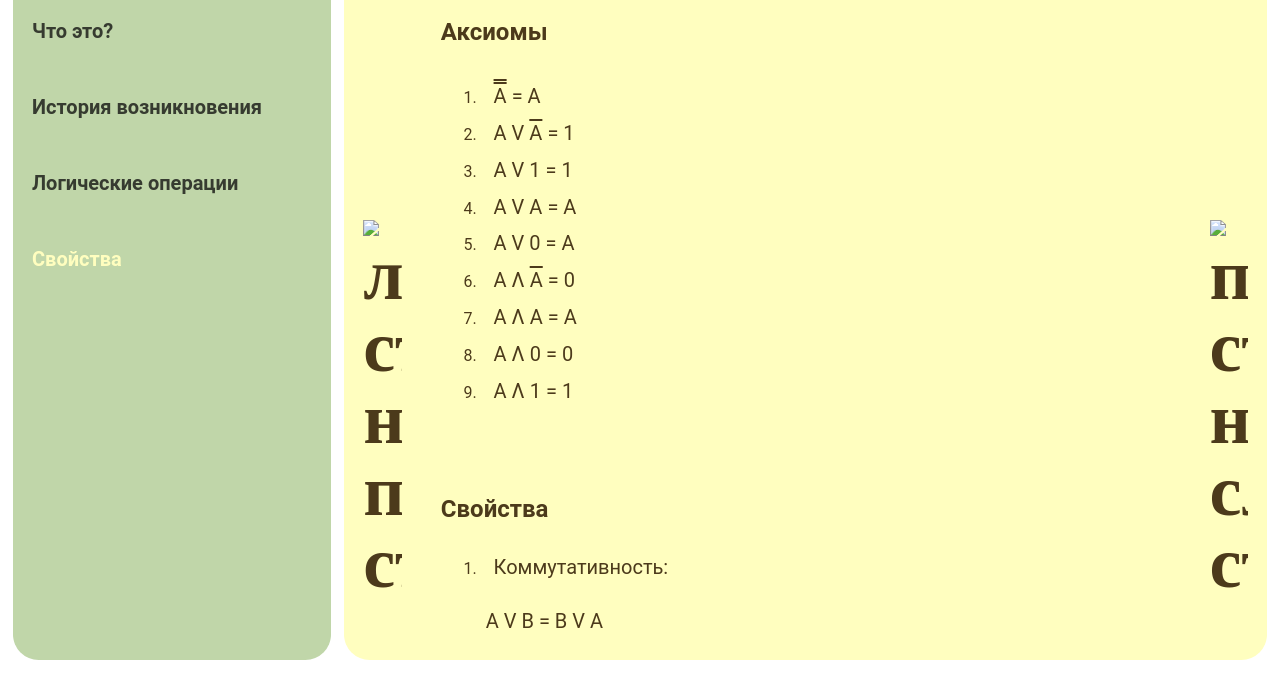
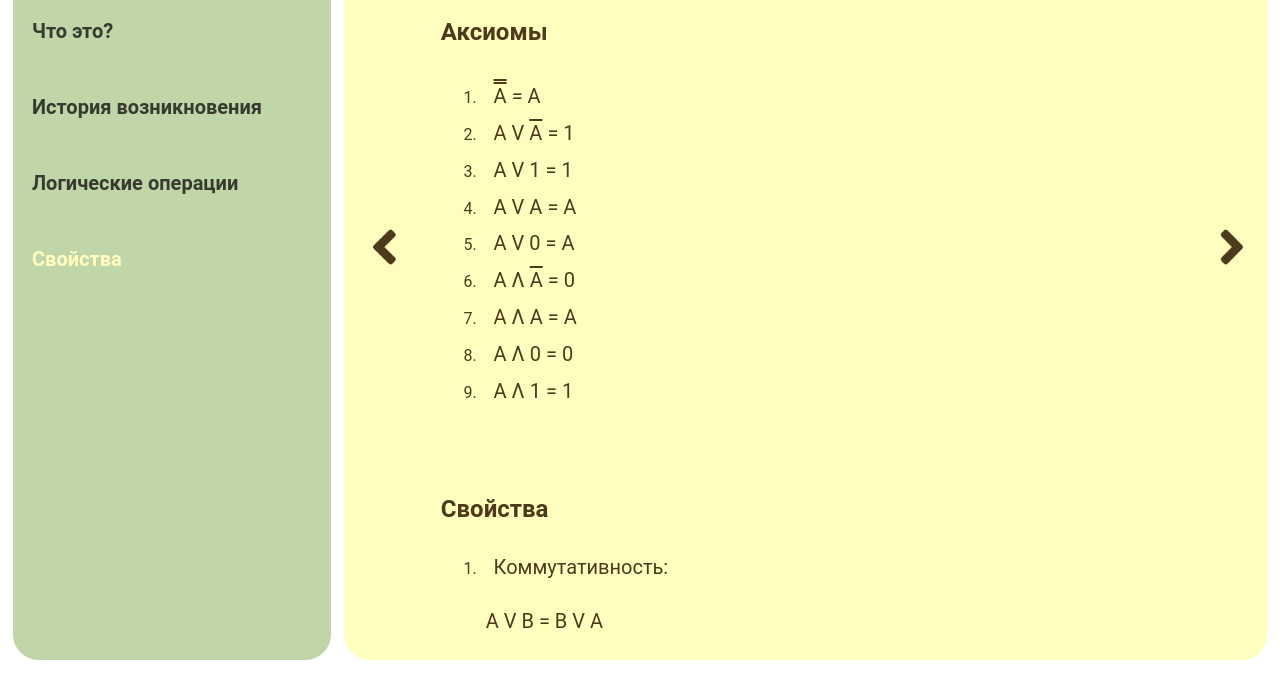
Before and after one commit to Nikita-bite/logic-algebra, a plain HTML site: page prop.html in a window 1280 px wide. Shown: the part 124-800 px from the top of the page. Drawn offline with Linux system fonts and the light colour scheme; the site is published under a folder, as on GitHub Pages, so addresses that start at the root find nothing.

Commit message:
Update prop.html

```diff
--- a/prop.html
+++ b/prop.html
@@ -21,7 +21,7 @@
     <h2 style="color: #FFFEBF">Свойства</h2><br>
 </div>
 <div class="main">
-    <a style='font-size:72px' class='fas arrow left' id="arrow-left" href="logic_operations.html"><img class='left' src="/left.png" alt="левая стрелочка на предыдущую страницу"></a>
+    <a style='font-size:72px' class='fas arrow left' id="arrow-left" href="logic_operations.html"><img class='left' src="left.png" alt="левая стрелочка на предыдущую страницу"></a>
     <div class="content">
         <h3>Свойства</h3>
         <h4>Аксиомы</h4>
@@ -103,7 +103,7 @@
             </li>
         </ol>
     </div>
-    <a style='font-size:72px' class='fas arrow right' id="arrow-right" href="index.html"><img class='right' src="/right.png" alt="правая стрелочка на следующую страницу"></a>
+    <a style='font-size:72px' class='fas arrow right' id="arrow-right" href="index.html"><img class='right' src="right.png" alt="правая стрелочка на следующую страницу"></a>
 </div>
 </body>
 </html>
```
